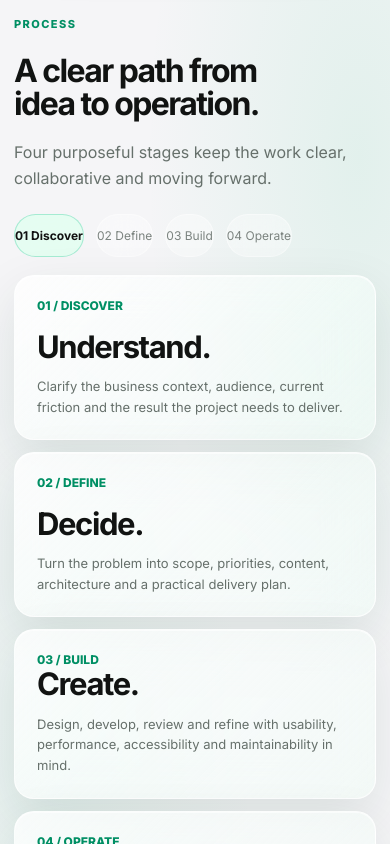
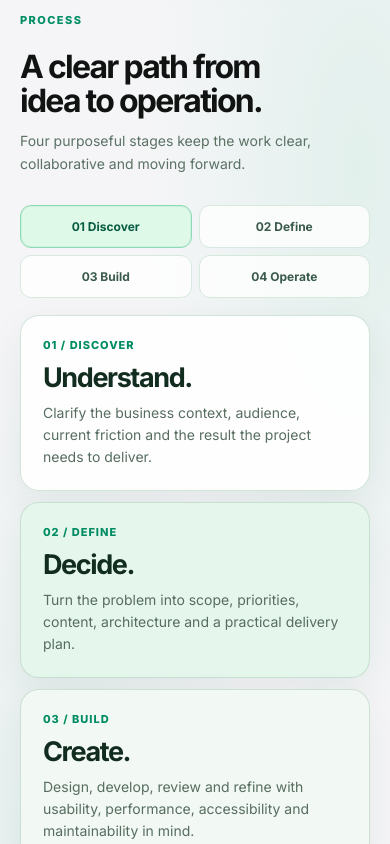
Before and after one commit to omarreact/pincode, a Next.js app: page / in a window 390 px wide. Shown: the part 5200-6044 px from the top of the page. Built offline with nearby package versions, Linux system fonts and the light colour scheme.

Commit message:
design: compact accessible 2x2 process workflow, balanced typography and responsive stage controls

```diff
--- a/public/legacy-home.css
+++ b/public/legacy-home.css
@@ -334,3 +334,204 @@
   #pincode-legacy-home .service-tile,
   #pincode-legacy-home .case-card{transition:none!important}
 }
+
+
+/*
+ * Process section visual hierarchy (screenshot QA, 2026-11-03).
+ * Show all four stages in a compact 2x2 workflow instead of a long column
+ * of oversized glass cards. Scoped overrides prevent layout regressions on
+ * services, article pages, and the original first-paint hero.
+ */
+#pincode-legacy-home .process-section{
+  padding:clamp(54px,5.6vw,82px) 0;
+}
+#pincode-legacy-home .process-section > .container{
+  width:min(1180px,calc(100% - 40px));
+}
+#pincode-legacy-home .process-section .section-head{
+  display:grid;
+  grid-template-columns:minmax(0,1.4fr) minmax(230px,.6fr);
+  align-items:end;
+  gap:clamp(20px,3vw,42px);
+  margin-bottom:27px;
+}
+#pincode-legacy-home .process-section .section-head h2{
+  max-width:660px;
+  margin:11px 0 0;
+  font-size:clamp(34px,3.5vw,49px);
+  letter-spacing:-.055em;
+  line-height:1.08;
+  text-wrap:balance;
+}
+#pincode-legacy-home .process-section .section-head p{
+  font-size:clamp(14px,1.15vw,16px);
+  color:#5a7164;
+  max-width:350px;
+  line-height:1.65;
+  margin:0 0 3px;
+}
+#pincode-legacy-home .process-section .process{
+  display:grid;
+  grid-template-columns:minmax(0,1fr);
+  gap:17px;
+  align-items:start;
+}
+#pincode-legacy-home .process-section .process-nav{
+  display:grid;
+  grid-template-columns:repeat(4,minmax(0,1fr));
+  gap:11px;
+  position:static;
+  height:auto;
+  width:100%;
+  overflow:visible;
+  min-width:0;
+}
+#pincode-legacy-home .process-section .process-nav a{
+  display:flex;
+  align-items:center;
+  justify-content:center;
+  min-width:0;
+  min-height:46px;
+  padding:11px 13px;
+  font-size:13px;
+  line-height:1.3;
+  font-weight:700;
+  text-align:center;
+  color:#3a5a4b;
+  border:1px solid #d7e9dd;
+  border-radius:14px;
+  background:rgba(255,255,255,.78);
+  box-shadow:none;
+  -webkit-backdrop-filter:none;
+  backdrop-filter:none;
+  transition:background-color .18s ease,border-color .18s ease,color .18s ease;
+}
+#pincode-legacy-home .process-section .process-nav a.active,
+#pincode-legacy-home .process-section .process-nav a[aria-current="step"]{
+  color:#075c42;
+  background:#dff9e9;
+  border-color:#8adab3;
+  box-shadow:inset 0 0 0 1px rgba(0,137,91,.08);
+}
+#pincode-legacy-home .process-section .process-nav a:hover{
+  color:#075c42;
+  background:#eaf8ef;
+}
+#pincode-legacy-home .process-section .process-nav a:focus-visible{
+  outline:3px solid #008f64;
+  outline-offset:3px;
+}
+#pincode-legacy-home .process-section .process-list{
+  display:grid;
+  grid-template-columns:repeat(2,minmax(0,1fr));
+  gap:14px;
+  min-width:0;
+}
+#pincode-legacy-home .process-section .process-step{
+  min-width:0;
+  min-height:190px;
+  padding:clamp(22px,2.3vw,29px);
+  display:flex;
+  flex-direction:column;
+  justify-content:flex-start;
+  border:1px solid rgba(172,208,186,.54);
+  border-radius:22px;
+  background:rgba(255,255,255,.91);
+  box-shadow:0 12px 36px rgba(20,64,42,.065);
+  -webkit-backdrop-filter:none;
+  backdrop-filter:none;
+  scroll-margin-top:calc(var(--nav) + 18px);
+}
+#pincode-legacy-home .process-section .process-step:nth-child(2){
+  background:#e5f6ed;
+}
+#pincode-legacy-home .process-section .process-step:nth-child(3){
+  background:#f2f8f4;
+}
+#pincode-legacy-home .process-section .process-step:nth-child(4){
+  background:#eaf7f0;
+}
+#pincode-legacy-home .process-section .process-step > span{
+  display:block;
+  font-size:11px;
+  letter-spacing:.09em;
+  line-height:1.4;
+  margin-bottom:13px;
+  color:#008c62;
+}
+#pincode-legacy-home .process-section .process-step > div{
+  min-width:0;
+}
+#pincode-legacy-home .process-section .process-step h3{
+  font-size:clamp(27px,2.65vw,36px);
+  line-height:1.1;
+  letter-spacing:-.052em;
+  margin:0 0 9px;
+  color:#122d20;
+}
+#pincode-legacy-home .process-section .process-step p{
+  font-size:14px;
+  line-height:1.57;
+  margin:0;
+  max-width:46ch;
+  color:#576d60;
+}
+@media(max-width:900px){
+  #pincode-legacy-home .process-section .section-head{
+    grid-template-columns:minmax(0,1fr);
+    align-items:start;
+    gap:10px;
+  }
+  #pincode-legacy-home .process-section .section-head p{
+    max-width:610px;
+  }
+  #pincode-legacy-home .process-section .process-nav{
+    display:grid;
+    grid-template-columns:repeat(4,minmax(0,1fr));
+    overflow:visible;
+  }
+  #pincode-legacy-home .process-section .process-step{
+    min-height:174px;
+  }
+}
+@media(max-width:700px){
+  #pincode-legacy-home .process-section{padding:48px 0}
+  #pincode-legacy-home .process-section .section-head h2{
+    font-size:clamp(32px,7.7vw,43px);
+    line-height:1.08;
+  }
+  #pincode-legacy-home .process-section .process-list{
+    grid-template-columns:minmax(0,1fr);
+    gap:11px;
+  }
+  #pincode-legacy-home .process-section .process-step{
+    min-height:0;
+    padding:22px;
+    border-radius:19px;
+  }
+  #pincode-legacy-home .process-section .process-step h3{
+    font-size:clamp(27px,6.5vw,34px);
+  }
+  #pincode-legacy-home .process-section .process-step > span{
+    margin-bottom:10px;
+  }
+  #pincode-legacy-home .process-section .process-nav{gap:7px}
+  #pincode-legacy-home .process-section .process-nav a{
+    min-height:43px;
+    padding:9px 5px;
+    font-size:11px;
+    border-radius:11px;
+    white-space:normal;
+  }
+}
+@media(max-width:390px){
+  #pincode-legacy-home .process-section .process-nav{
+    grid-template-columns:repeat(2,minmax(0,1fr));
+  }
+  #pincode-legacy-home .process-section .process-nav a{font-size:12px}
+}
+@media(prefers-reduced-motion:reduce){
+  #pincode-legacy-home .process-section .process-nav a{
+    transition:none;
+  }
+}
```
